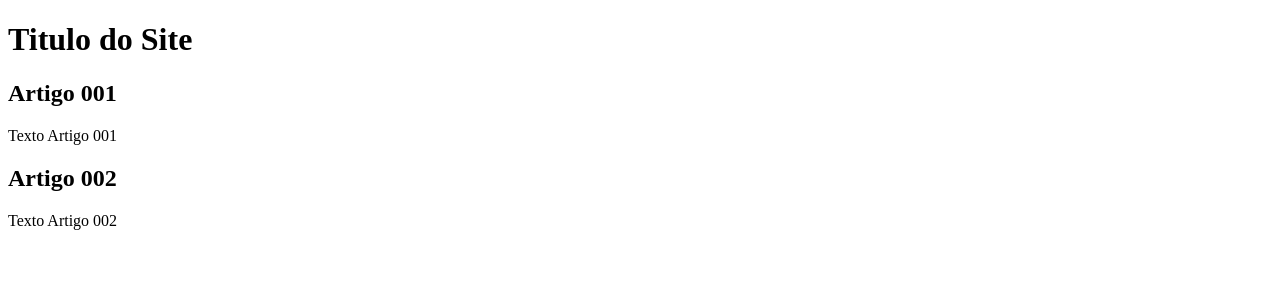
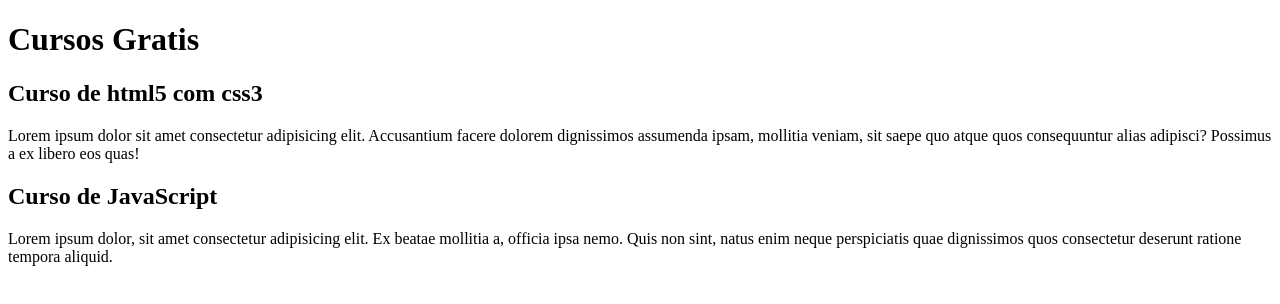
Before and after one commit to felipeagcaetano/projeto-site, a plain HTML site: page index.html in a window 1280 px wide. Drawn offline with Linux system fonts and the light colour scheme.

Commit message:
comecei a escrever o conteudo

```diff
--- a/index.html
+++ b/index.html
@@ -8,15 +8,15 @@
 <body>
   <main>
     <header>
-        <h1>Titulo do Site</h1>
+        <h1>Cursos Gratis</h1>
     </header>
     <article>
-        <h2>Artigo 001 </h2>
-        <p>Texto Artigo 001</p>
+        <h2>Curso de html5 com css3</h2>
+        <p>Lorem ipsum dolor sit amet consectetur adipisicing elit. Accusantium facere dolorem dignissimos assumenda ipsam, mollitia veniam, sit saepe quo atque quos consequuntur alias adipisci? Possimus a ex libero eos quas!</p>
     </article>
     <article>
-        <h2>Artigo 002</h2>
-        <p>Texto Artigo 002</p>
+        <h2>Curso de JavaScript</h2>
+        <p>Lorem ipsum dolor, sit amet consectetur adipisicing elit. Ex beatae mollitia a, officia ipsa nemo. Quis non sint, natus enim neque perspiciatis quae dignissimos quos consectetur deserunt ratione tempora aliquid.</p>
     </article>
   </main>
 </body>
```
